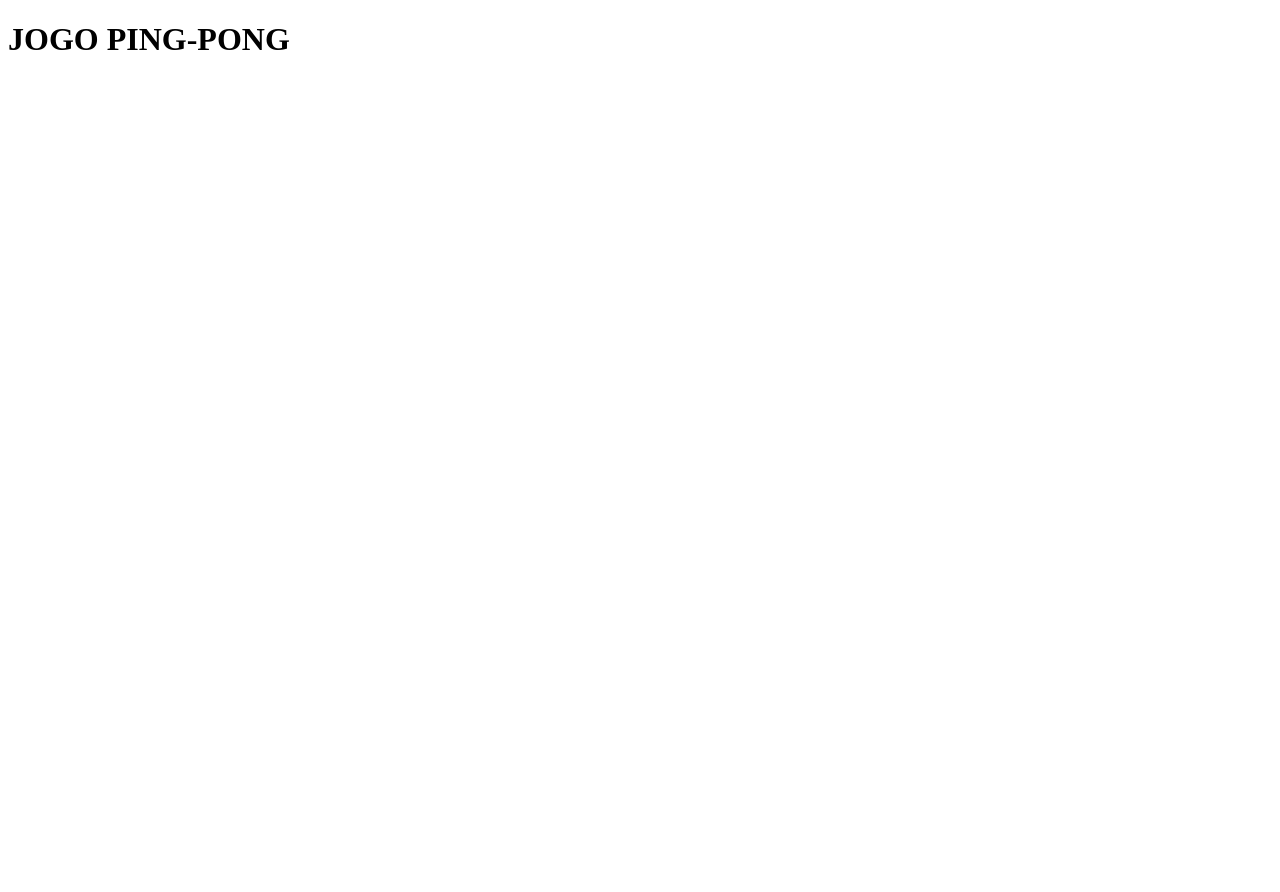
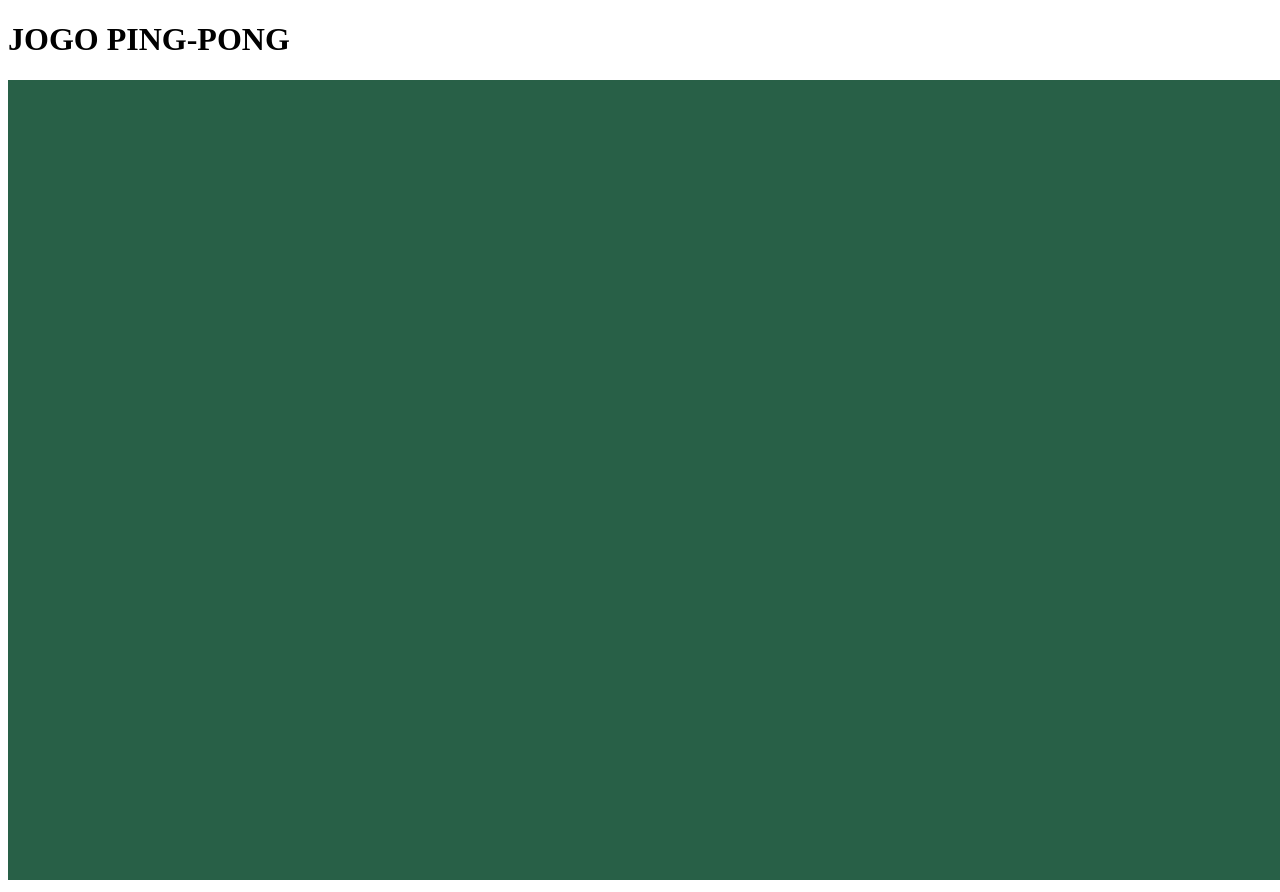
Before and after one commit to Re-Santos/ping-pong, a plain HTML site: page index.html in a window 1280 px wide. Drawn offline with Linux system fonts and the light colour scheme.

Commit message:
Cria campo

```diff
--- a/index.html
+++ b/index.html
@@ -1,5 +1,5 @@
 <!DOCTYPE html>
-<html lang="pt-br">
+<html lang="pt-BR">
 <head>
     <meta charset="UTF-8">
     <meta http-equiv="X-UA-Compatible" content="IE=edge">
--- a/script.js
+++ b/script.js
@@ -7,7 +7,10 @@ function setup(){
     canvasE1.height = window.innerHeight
     canvasCtx.height = window.innerHeight
 }
-function draw(){}
-
+function draw(){
+    canvasCtx.fillStyle="#286047"
+    canvasCtx.fillRect(0,0,window.innerWidth,window.innerHeight)
+}
 
 setup()
+draw()
```
